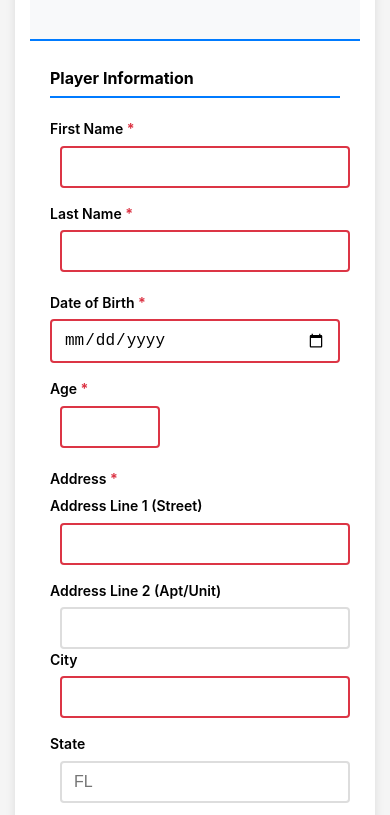
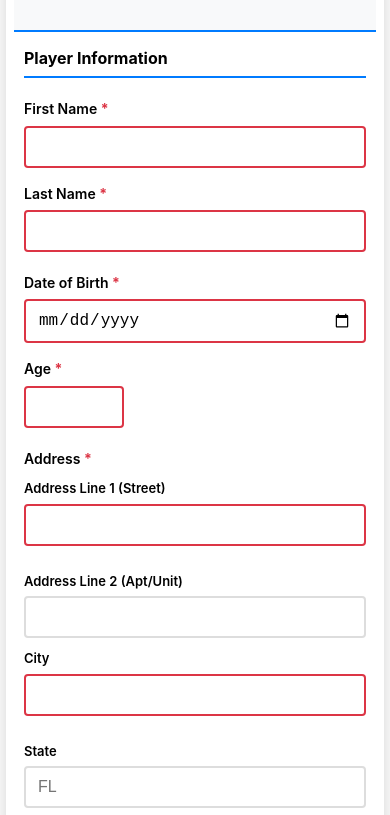
Before and after one commit to WinstonAC/blacktop-2, a plain HTML site: page index.html in a window 390 px wide. Shown: the part 114-929 px from the top of the page. Drawn offline with Linux system fonts and the light colour scheme.

Commit message:
Fix narrow Samsung layout without changing desktop or print styles.
Remove input side margins on mobile, normalize date and address fields, and tighten spacing on screens up to 400px wide.

Co-authored-by: Cursor <cursoragent@cursor.com>

```diff
--- a/index.html
+++ b/index.html
@@ -183,6 +183,22 @@
             display: grid;
             grid-template-columns: 2fr 1fr 1fr;
             gap: 15px;
+        }
+
+        .address-block > label:first-of-type {
+            display: block;
+            margin-bottom: 10px;
+        }
+
+        .address-block .form-group .form-group,
+        .address-block > .form-row > .form-group,
+        .address-block > .address-row > .form-group {
+            margin-bottom: 12px;
+        }
+
+        .address-block .form-group label {
+            font-weight: 600;
+            margin-bottom: 6px;
         }
 
         /* Jersey/Shorts Side by Side */
@@ -421,21 +437,32 @@
                 padding-left: 0 !important;
             }
 
-            /* Fix date input right edge - add right margin only */
             input[type="date"] {
-                margin-right: 20px !important;
+                width: 100%;
+                max-width: 100%;
+                margin-right: 0 !important;
                 margin-left: 0 !important;
+                box-sizing: border-box;
             }
 
-            /* Force container padding for mobile */
             .container {
-                padding: 0 15px !important;
+                padding: 0 12px !important;
+            }
+
+            .form-group input,
+            .form-group select,
+            .form-group textarea {
+                margin-left: 0;
+                margin-right: 0;
+                width: 100%;
+                max-width: 100%;
+                box-sizing: border-box;
             }
         }
 
         @media (max-width: 480px) {
             body {
-                padding: 15px;
+                padding: 8px;
             }
 
             .header h1 {
@@ -443,14 +470,48 @@
             }
 
             .form-section {
-                padding: 25px 20px;
+                padding: 16px 14px;
             }
 
             .form-group input,
             .form-group select,
             .form-group textarea {
                 font-size: 16px; /* Prevents zoom on iOS */
-                margin: 0 10px;
+                margin: 0;
+                width: 100%;
+                max-width: 100%;
+            }
+
+            .player-type-option {
+                align-items: flex-start;
+            }
+
+            .player-type-option input[type="radio"] {
+                margin-top: 3px;
+                flex-shrink: 0;
+            }
+        }
+
+        @media (max-width: 400px) {
+            body {
+                padding: 6px;
+            }
+
+            .container {
+                padding: 0 8px !important;
+            }
+
+            .form-section {
+                padding: 14px 10px;
+            }
+
+            .address-block .form-group label {
+                font-size: 13px;
+                line-height: 1.35;
+            }
+
+            .player-type-option label {
+                line-height: 1.35;
             }
         }
 
@@ -749,7 +810,7 @@
                         </div>
                     </div>
 
-                    <div class="form-group">
+                    <div class="form-group address-block">
                         <label>Address <span class="required">*</span></label>
                         <div class="form-row">
                             <div class="form-group">
```
